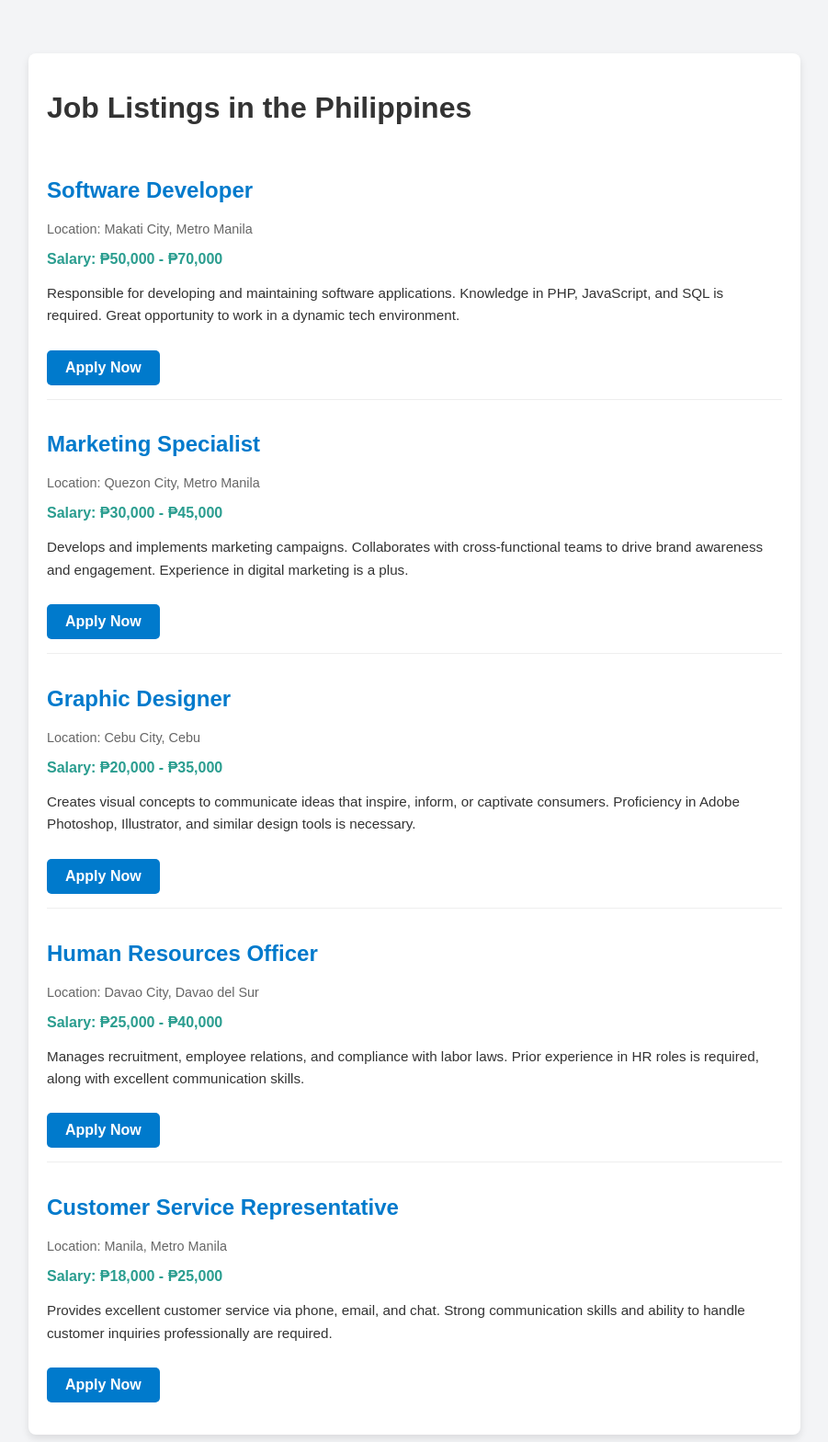
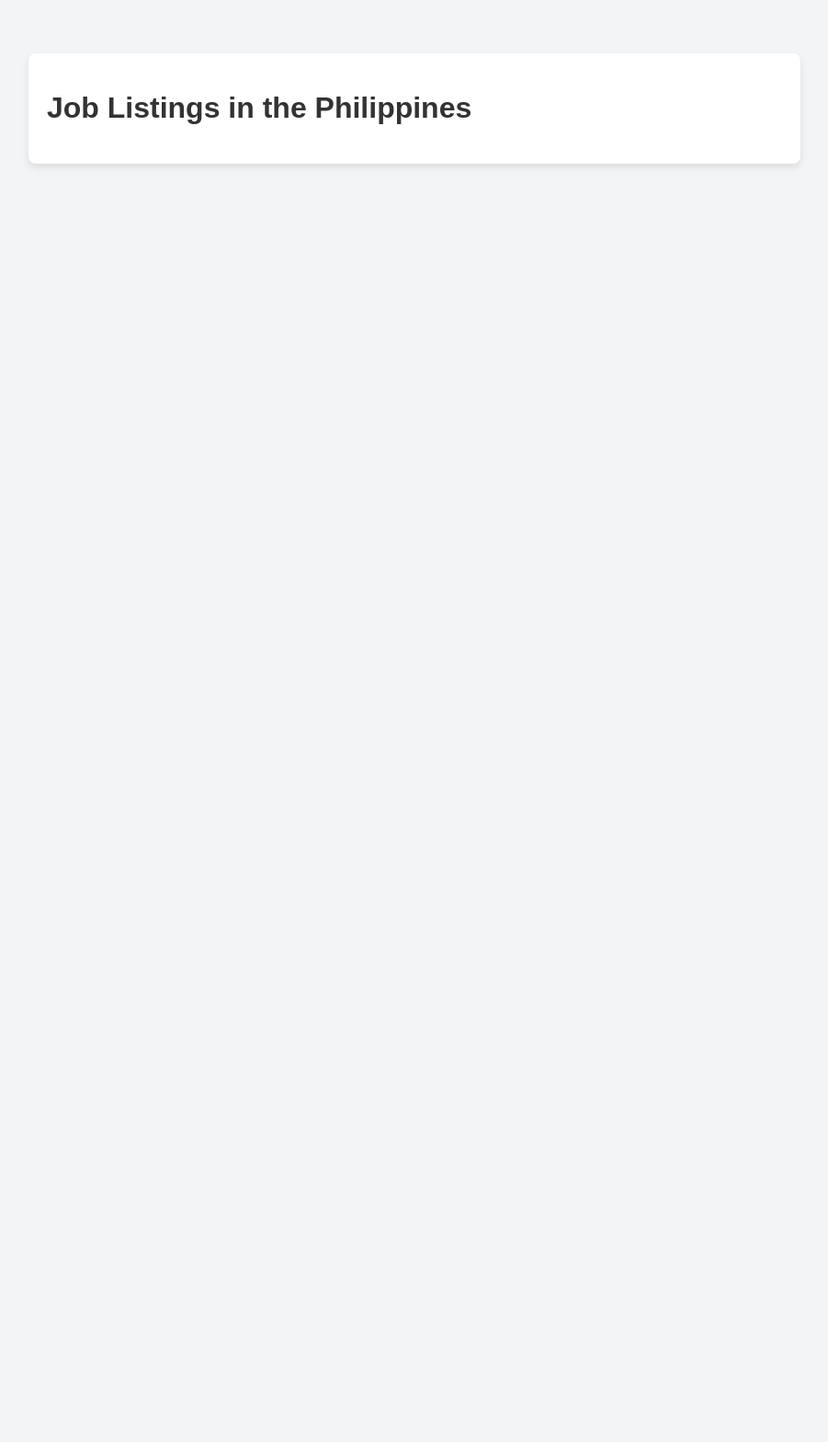
Before and after one commit to jesus-justin/Job-Management-Platform, a PHP site: page / in a window 1280 px wide. Shown: the whole page at 92% size, without its empty margins (189-1090 px from the left). After the commit the page ends 182 px from the top, so only its background shows below. Run offline with PHP 8.4, Linux system fonts and the light colour scheme.

Commit message:
Update index.php
update

```diff
--- a/index.php
+++ b/index.php
@@ -1,71 +1,3 @@
-<!DOCTYPE html>
-<html lang="en">
-<head>
-    <meta charset="UTF-8">
-    <meta name="viewport" content="width=device-width, initial-scale=1.0">
-    <title>Job Listings - Philippines</title>
-    <style>
-        body {
-            font-family: Arial, sans-serif;
-            background-color: #f3f4f6;
-            color: #333;
-            display: flex;
-            justify-content: center;
-            padding-top: 50px;
-        }
-        .container {
-            width: 80%;
-            max-width: 800px;
-            background: #fff;
-            border-radius: 8px;
-            box-shadow: 0 4px 8px rgba(0, 0, 0, 0.1);
-            padding: 20px;
-        }
-        .job-listing {
-            border-bottom: 1px solid #eee;
-            padding: 15px 0;
-        }
-        .job-title {
-            font-size: 1.5em;
-            color: #007acc;
-        }
-        .job-location {
-            font-size: 0.9em;
-            color: #666;
-        }
-        .job-salary {
-            font-weight: bold;
-            color: #2a9d8f;
-        }
-        .job-description {
-            margin-top: 10px;
-            font-size: 0.95em;
-            line-height: 1.6;
-        }
-        .job-listing:last-child {
-            border: none;
-        }
-        .apply-button {
-            display: inline-block;
-            margin-top: 10px;
-            padding: 10px 20px;
-            background-color: #007acc;
-            color: #fff;
-            text-decoration: none;
-            border-radius: 5px;
-            font-weight: bold;
-            transition: background-color 0.3s ease;
-        }
-        .apply-button:hover {
-            background-color: #005fa3;
-        }
-    </style>
-</head>
-<body>
-
-<div class="container">
-    <h1>Job Listings in the Philippines</h1>
-
 <?php
 $jobs = [
     [
@@ -100,17 +32,5 @@
     ]
 ];
 
-    foreach ($jobs as $index => $job) {
-        echo "<div class='job-listing'>";
-        echo "<h2 class='job-title'>{$job['title']}</h2>";
-        echo "<p class='job-location'>Location: {$job['location']}</p>";
-        echo "<p class='job-salary'>Salary: {$job['salary']}</p>";
-        echo "<p class='job-description'>{$job['description']}</p>";
-        echo "<a href='apply.php?id={$index}' class='apply-button'>Apply Now</a>";
-        echo "</div>";
-    }
+include 'index.html';
 ?>
-</div>
-
-</body>
-</html>
```
Lines whose indentation alone changed are shown as unchanged.
